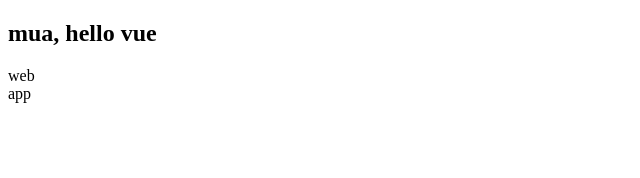
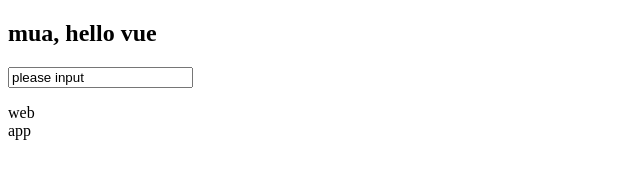
Before and after one commit to Jasmine-wu/iVue2.0, a plain HTML site: page index.html in a window 1280 px wide. Shown: the whole page, without its empty margins (0-640 px from the left). Drawn offline with Linux system fonts and the light colour scheme.

Commit message:
Template syntax: v-model bidirectional binding

```diff
--- a/index.html
+++ b/index.html
@@ -29,10 +29,18 @@
            {{title}}
         </h2>
 
+        <!-- 用户输入 v-model 双向绑定 -->
+        <p>
+            <input type="text" v-model="imput_msg">
+            <!-- {{imput_msg}} -->
+        </p>
+
         <!-- 列表渲染 -->
         <div v-for="type in types" :key="type">
             {{ type }}
         </div>
+
+
 
     </div>
 
@@ -47,6 +55,7 @@
                 return {
                     title: 'this is a title',
                     types: ['web', 'app'],
+                    imput_msg: 'please input',
                 }
             },
         })
```
